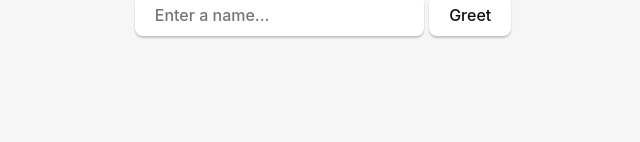
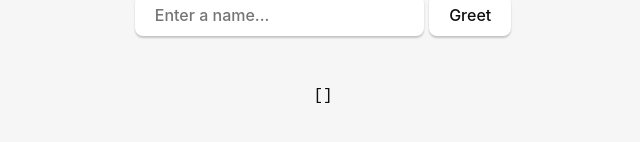
Before and after one commit to CyberCaban/foci, a React (Vite) app: page / in a window 1280 px wide. Shown: the part 366-508 px from the top of the page, without its empty margins (317-957 px from the left). Built offline with nearby package versions, Linux system fonts and the light colour scheme.

Commit message:
successfully shows files in directory on the frontend

```diff
--- a/src/App.tsx
+++ b/src/App.tsx
@@ -6,10 +6,12 @@ import "./App.css";
 function App() {
   const [greetMsg, setGreetMsg] = useState("");
   const [name, setName] = useState("");
+  const [files, setFiles] = useState([]);
 
   async function greet() {
     // Learn more about Tauri commands at https://tauri.app/v1/guides/features/command
     setGreetMsg(await invoke("greet", { name }));
+    setFiles(await invoke("read_directory_files", { path: "C:\\" }));
   }
 
   return (
@@ -46,6 +48,7 @@ function App() {
       </form>
 
       <p>{greetMsg}</p>
+      <pre>{JSON.stringify(files, null, 2)}</pre>
     </div>
   );
 }
```
Also changed, not shown: 1 other file (tests, documents, lock files or other folders).
